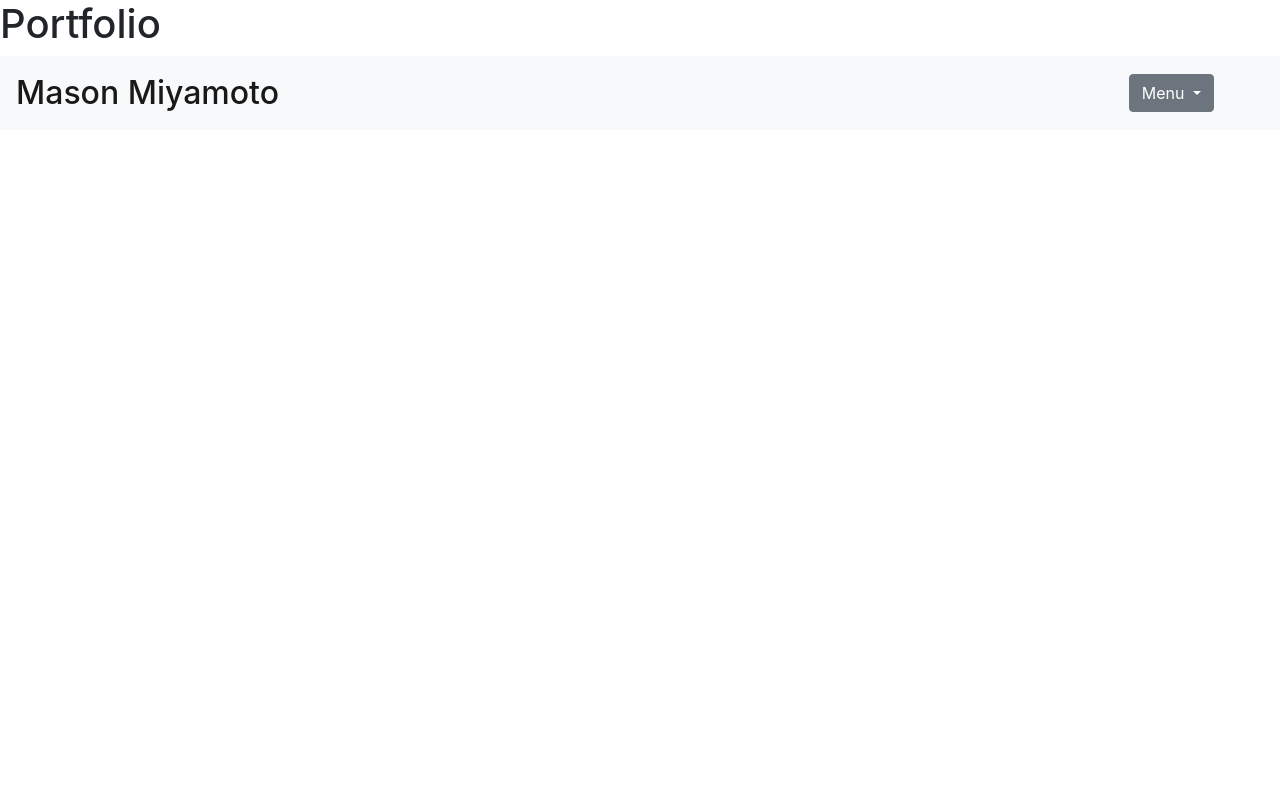
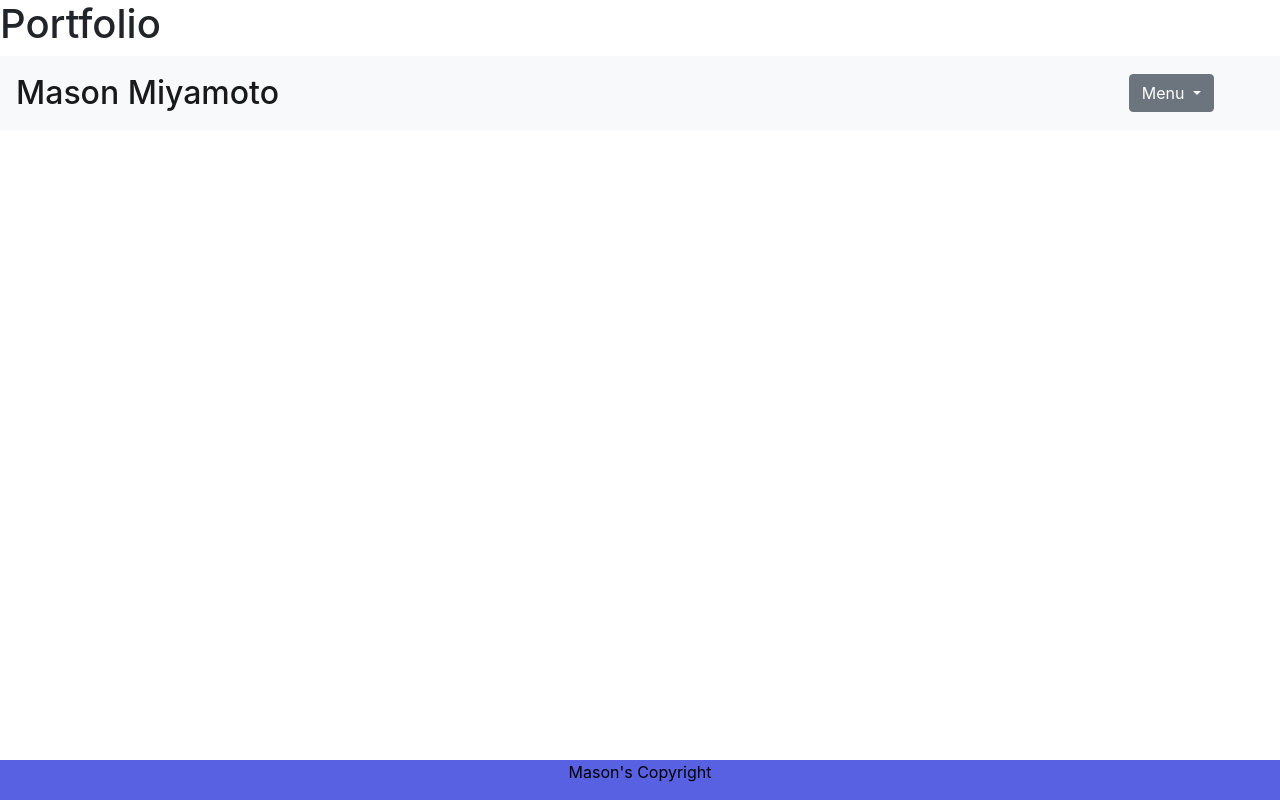
Before and after one commit to Tapwater808/responsiveportfoliohw2, a plain HTML site: page portfolio.html in a window 1280 px wide. Drawn offline with nearby package versions, Linux system fonts and the light colour scheme.

Commit message:
git add all

```diff
--- /dev/null
+++ b/assets/img/style.css
@@ -0,0 +1,11 @@
+
+
+.footer {
+    position: fixed;
+    left: 0;
+    bottom: 0;
+    width: 100%;
+    background-color: rgb(87, 97, 226);
+    color: rgb(0, 0, 0);
+    text-align: center;
+  }
--- a/portfolio.html
+++ b/portfolio.html
@@ -5,9 +5,15 @@
     <meta charset="utf-8">
     <meta name="viewport" content="width=device-width, initial-scale=1, shrink-to-fit=no">
 
-    <link rel="stylesheet" href="https://cdn.jsdelivr.net/npm/bootstrap@4.5.3/dist/css/bootstrap.min.css" integrity="sha384-TX8t27EcRE3e/ihU7zmQxVncDAy5uIKz4rEkgIXeMed4M0jlfIDPvg6uqKI2xXr2" crossorigin="anonymous">
-    <link rel="stylesheet" type="text/css" href="style.css">
+    <link rel="stylesheet" href="https://cdn.jsdelivr.net/npm/bootstrap@4.5.3/dist/css/bootstrap.min.css"
+     integrity="sha384-TX8t27EcRE3e/ihU7zmQxVncDAy5uIKz4rEkgIXeMed4M0jlfIDPvg6uqKI2xXr2"
+     crossorigin="anonymous">
+    <link rel="stylesheet" type="text/css" href="./assets/img/style.css">
+
+
     <title>Portfolio</title>
+
+
   </head>
 
   <body>
@@ -33,5 +39,8 @@
           </div>
         </nav>
 
+        <div class="footer" style="text-align: center;">
+          <p>Mason's Copyright</p>
+        </div>
   </body>
 </html>
```
Also changed, not shown: contact.html (+7 -2 lines), index.html (+8 -2 lines), style.css (deleted).
